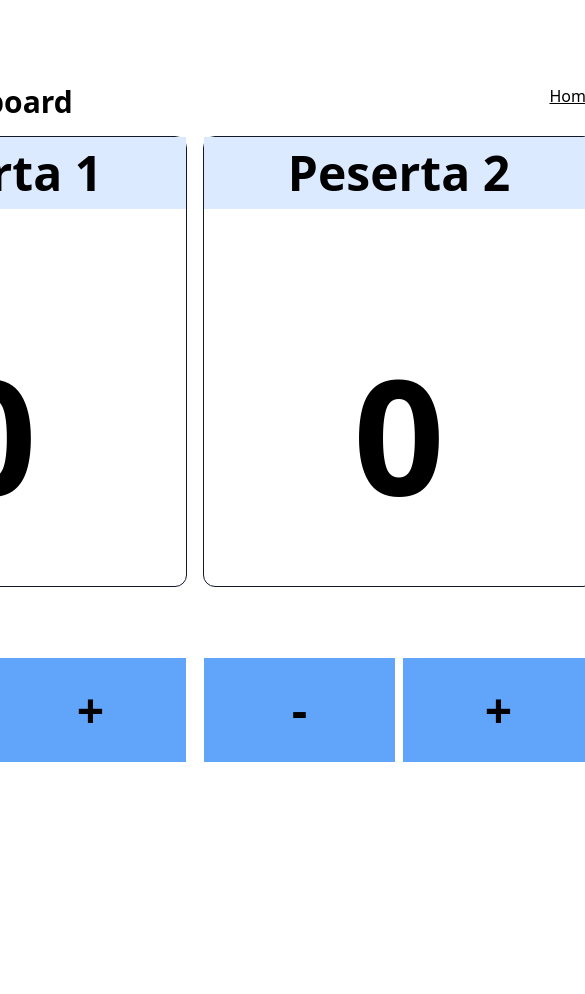
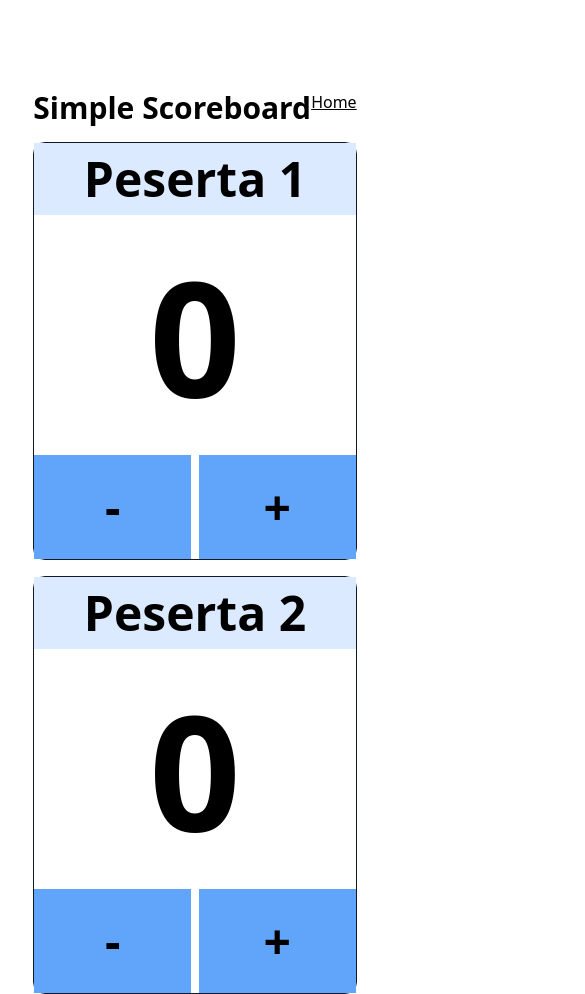
Before and after one commit to azophy/papan-skor, a Nuxt app: page /boards/1 in a window 390 px wide. Shown: the whole page, 585 px wide, since content can reach past the window. Before the commit the page ends 844 px from the top, so only its background shows below. Built offline with nearby package versions, Linux system fonts and the light colour scheme; no server answers.

Commit message:
basic layout fix for scoreboard

```diff
--- a/components/ScorePanel.vue
+++ b/components/ScorePanel.vue
@@ -3,10 +3,10 @@ defineProps(['label', 'count'])
 </script>
 
 <template>
-  <div class="border border-gray-900 rounded-xl w-full h-full">
+  <div class="border border-gray-900 rounded-xl w-full">
     <h2 class="w-full h-30 text-[3em] bg-blue-100 text-center font-bold">{{ label }}</h2>
-    <span class="w-full h-full font-bold text-[10em] grid items-center justify-center">{{ count }}</span>
-    <div class="flex gap-2">
+    <span class="w-full h-50 font-bold text-[10em] grid items-center justify-center">{{ count }}</span>
+    <div class="w-full h-25 flex gap-2 relative bottom-0">
       <button type="button" class="w-1/2 h-full text-[3em] font-bold p-4 items-center bg-blue-400 hover:bg-blue-600" @click="$emit('counter_reduce')">-</button>
       <button type="button" class="w-1/2 h-full text-[3em] font-bold p-4 items-center bg-blue-400 hover:bg-blue-600" @click="$emit('counter_add')">+</button>
     </div>
--- a/pages/boards/[id].vue
+++ b/pages/boards/[id].vue
@@ -60,7 +60,7 @@ getBoard();
     <Title>{{ board_title }} - PapanSkor</Title>
   </Head>
   <main class="grid items-center justify-center min-h-screen w-screen">
-    <section class="text-center h-4/5 min-w-[800px]">
+    <section class="text-center h-4/5 w-full lg:min-w-[800px]">
       <span class="flex justify-between">
         <h1 class="font-bold text-3xl">{{ board_title }}</h1>
         <NuxtLink
@@ -69,7 +69,7 @@ getBoard();
         >Home</NuxtLink>
       </span>
 
-      <article class="flex gap-4 mt-4 h-2/3">
+      <article class="w-full grid gap-4 mt-4 min-h-2/3 grid-cols-[repeat(auto-fit,_minmax(300px,_1fr))]">
         <ScorePanel
           v-for="participant in participants"
           :key="participant.id"
```
